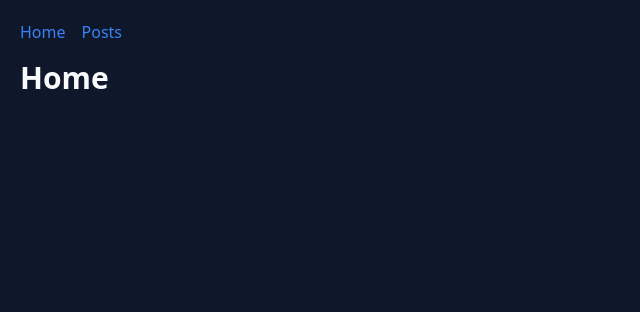
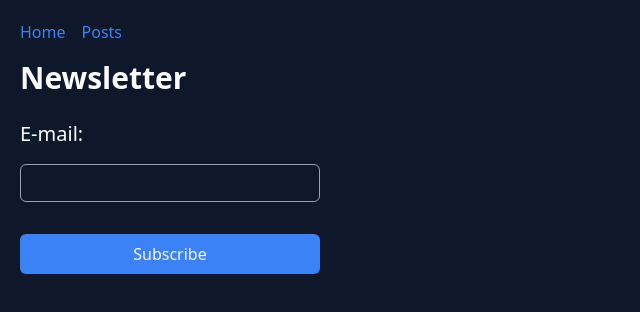
Before and after one commit to RenatoLomba/sveltkit-example-joyofcode, a SvelteKit app: page / in a window 1280 px wide. Shown: the top 312 px of the page, without its empty margins (0-640 px from the left). Built offline with nearby package versions, Linux system fonts and the light colour scheme.

Commit message:
api endpoints

```diff
--- a/src/app.css
+++ b/src/app.css
@@ -3,13 +3,21 @@
 @tailwind utilities;
 
 body {
-  @apply p-5 bg-slate-900 text-slate-50 min-h-screen
+  @apply p-5 bg-slate-900 text-slate-50 min-h-screen;
 }
 
 h1 {
-  @apply text-3xl font-bold
+  @apply text-3xl font-bold;
 }
 
 pre {
   @apply bg-slate-800 rounded-md p-4 block mt-4 max-w-full;
 }
+
+button, [type='button'], [type='reset'], [type='submit'] {
+  @apply bg-blue-500 py-2 rounded-md hover:bg-blue-600 transition-colors;
+}
+
+input {
+  @apply bg-transparent border border-slate-400 rounded-md p-2 text-sm;
+}
--- a/src/routes/+page.svelte
+++ b/src/routes/+page.svelte
@@ -1 +1,45 @@
-<h1>Home</h1>
+<script lang="ts">
+	let subscribed = false;
+
+	async function subscribe(event: Event): Promise<void> {
+		const form = event.target as HTMLFormElement;
+		const data = new FormData(form);
+
+		const response = await fetch('/api/newsletter', {
+			method: 'POST',
+			body: data,
+		});
+
+		if (response.ok) {
+			const { success } = await response.json();
+
+			if (success) {
+				subscribed = true;
+			}
+		}
+	}
+</script>
+
+<h1>Newsletter</h1>
+
+{#if subscribed}
+	<div class="mt-2 text-green-400">Congrats! You're now subscribed!</div>
+{/if}
+
+<form
+	on:submit|preventDefault={subscribe}
+	class="max-w-[300px] flex flex-col mt-6 gap-8"
+>
+	<label>
+		<span>E-mail: </span>
+		<input type="email" name="email" />
+	</label>
+
+	<button type="submit">Subscribe</button>
+</form>
+
+<style lang="postcss">
+	form label {
+		@apply flex flex-col text-xl font-medium gap-4;
+	}
+</style>
--- /dev/null
+++ b/src/routes/api/newsletter/+server.ts
@@ -0,0 +1,26 @@
+import type { RequestHandler } from './$types';
+
+export const GET: RequestHandler = async () => {
+	const options: ResponseInit = {
+		status: 418,
+		headers: {
+			X: 'Gonna give it to ya',
+		},
+	};
+
+	return new Response('Hello world', options);
+};
+
+export const POST: RequestHandler = async (event) => {
+	const data = await event.request.formData();
+	const email = data.get('email');
+
+	console.log(email);
+
+	return new Response(JSON.stringify({ success: true }), {
+		headers: {
+			'Content-Type': 'application/json',
+		},
+		status: 200,
+	});
+};
--- /dev/null
+++ b/src/routes/api/posts/+server.ts
@@ -0,0 +1,10 @@
+import type { RequestHandler } from './$types';
+
+import { prisma } from '$lib/server/database';
+import { json } from '@sveltejs/kit';
+
+export const GET: RequestHandler = async () => {
+	const posts = await prisma.post.findMany();
+
+	return json(posts, { status: 200 });
+};
```
